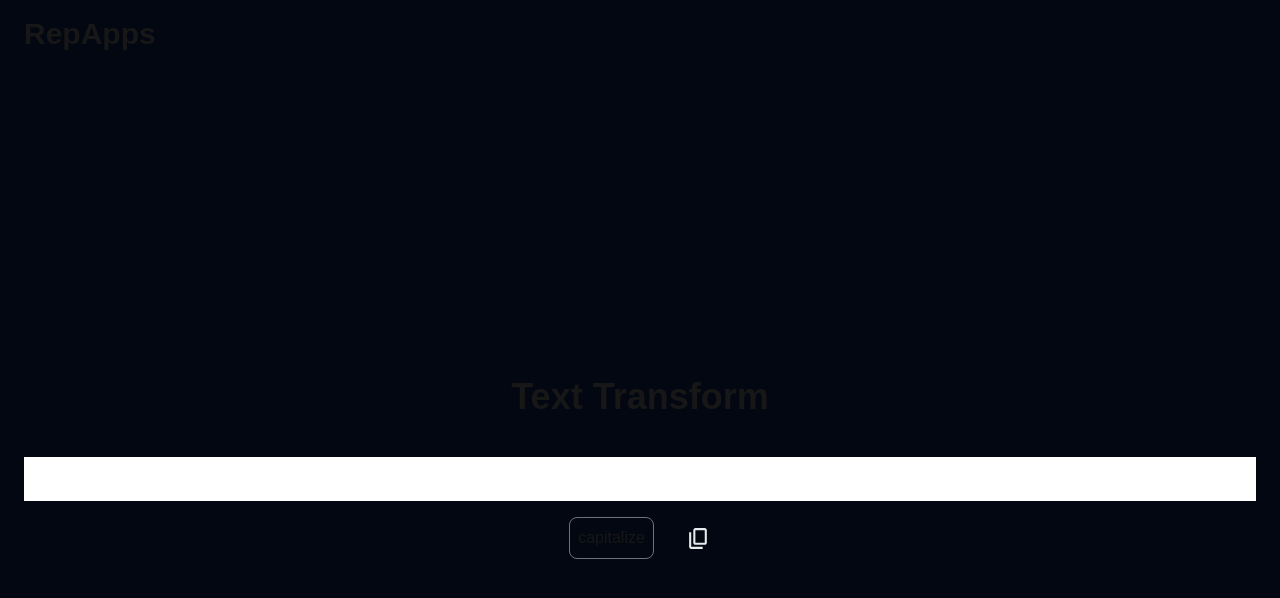
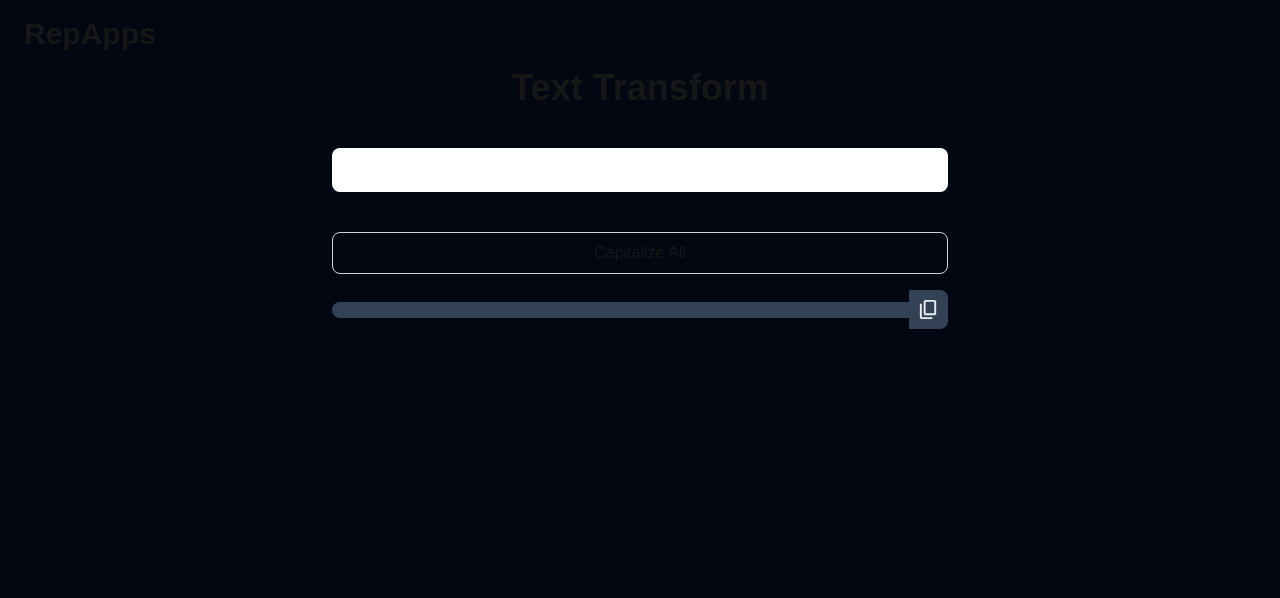
Before and after one commit to martin0590/repapps, a Next.js app: page /texttransform in a window 1280 px wide. Shown: the top 598 px of the page. Built offline with nearby package versions, Linux system fonts and the light colour scheme.

Commit message:
chore - fixed UI/UX styles

```diff
--- a/app/texttransform/page.tsx
+++ b/app/texttransform/page.tsx
@@ -2,15 +2,15 @@
 import SentenceBreaker from '@/components/SentenceBreaker'
 import React, { useState } from 'react'
 
-const TextTransform = () => {
+const TextTransformPage = () => {
   const [sentence, setSentence] = useState("")
 
   return (
-    <div className='px-6 min-h-screen flex flex-col gap-10 items-center justify-center'>
-      <h1 className='text-4xl font-bold'>Text Transform</h1>
-      <div className='w-full flex flex-col gap-2 items-center'>
-        <input className='text-gray-800 w-full p-2 text-xl' type="text" onChange={(e) => setSentence(e.target.value)} value={sentence}  />
-        <div>
+    <div className='px-6 min-h-screen flex flex-col gap-10 items-center justify-start '>
+      <h1 className='text-4xl font-bold '>Text Transform</h1>
+      <div className='w-full flex flex-col gap-6 items-center'>
+        <input className='text-gray-800 w-full p-2 text-xl rounded-lg sm:w-1/2' type="text" onChange={(e) => setSentence(e.target.value)} value={sentence}  />
+        <div className='sm:w-1/2'>
           {<SentenceBreaker sentence={sentence.trim()} setSentence={setSentence}/>}
         </div>
       </div>
@@ -18,4 +18,4 @@ const TextTransform = () => {
   )
 }
 
-export default TextTransform
+export default TextTransformPage
--- a/components/SentenceBreaker.tsx
+++ b/components/SentenceBreaker.tsx
@@ -1,6 +1,5 @@
 import { wordStyles } from '@/constants'
 import Image from 'next/image'
-import React, { useEffect, useRef, useState } from 'react'
 
 const SentenceBreaker = ({ sentence, setSentence }: { sentence: string, setSentence: React.Dispatch<React.SetStateAction<string>> }) => {
 
@@ -37,23 +36,23 @@ const SentenceBreaker = ({ sentence, setSentence }: { sentence: string, setSente
   }
 
   return (
-    <div>
-        <div className="flex  flex-col gap-2">
+    <div className='flex flex-col gap-4'>
+        <div className="flex  flex-col gap-3">
           {sentence && sentence.split(' ').map((word, index) => (
-            <div key={index} className='flex gap-4 items-center'>
-              <span className="">{word}</span>
+            <div key={index} className='flex gap-4 items-center justify-between'>
+              <span className="font-semibold">{word}</span>
               <div className='flex gap-2'>
-                <button onClick={() => wordTransform('capitalize', index)} className={` border border-gray-500 p-2 rounded-lg`}>{wordStyles[0]}</button>
-                <button onClick={() => wordTransform('uppercase', index)} className={` border border-gray-500 p-2 rounded-lg`}>{wordStyles[1]}</button>
-                <button onClick={() => wordTransform('lowercase', index)} className={` border border-gray-500 p-2 rounded-lg`}>{wordStyles[2]}</button>
+                <button onClick={() => wordTransform('capitalize', index)} className={`hover:bg-slate-700 border border-gray-500 p-2 rounded-lg`}>{wordStyles[0]}</button>
+                <button onClick={() => wordTransform('uppercase', index)} className={`hover:bg-slate-700 border border-gray-500 p-2 rounded-lg`}>{wordStyles[1]}</button>
+                <button onClick={() => wordTransform('lowercase', index)} className={`hover:bg-slate-700 border border-gray-500 p-2 rounded-lg`}>{wordStyles[2]}</button>
               </div>
             </div>
           ))}
         </div>
-        <div className="mt-2 gap-4 flex justify-between items-center">
-          <button onClick={capitalizeALlWords} className={` border border-gray-500 p-2 rounded-lg`}>{wordStyles[0]}</button>
-          <p className={`mt-4`}>{sentence}</p>
-          <button onClick={handleCopyToClipboardButton}>
+        <button onClick={capitalizeALlWords} className={`hover:bg-slate-700 border border-gray-300 p-2 rounded-lg  w-full`}>Capitalize All</button>
+        <div className="flex justify-between items-center ">
+          <p className={` bg-slate-700 font-semibold p-2 rounded-lg rounded-r-none w-full`}>{sentence}</p>
+          <button className='p-2 bg-slate-700 rounded-lg rounded-l-none hover:bg-slate-700' onClick={handleCopyToClipboardButton}>
           <Image
             src={'/svgs/copyText.svg'}
             width={25}
```
